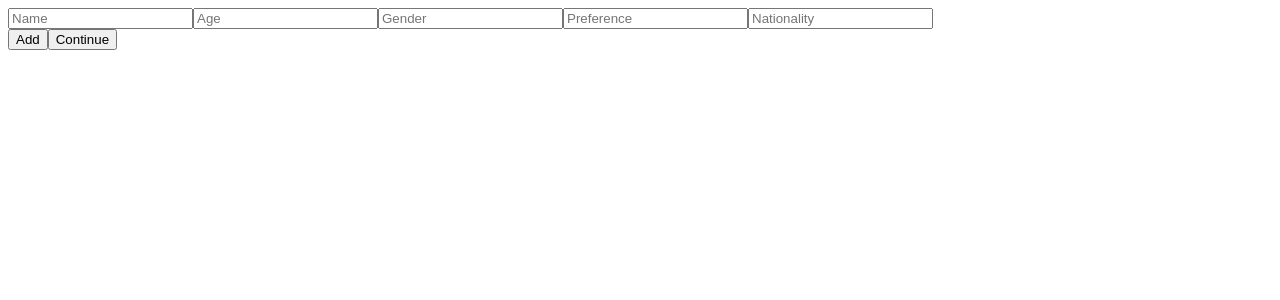
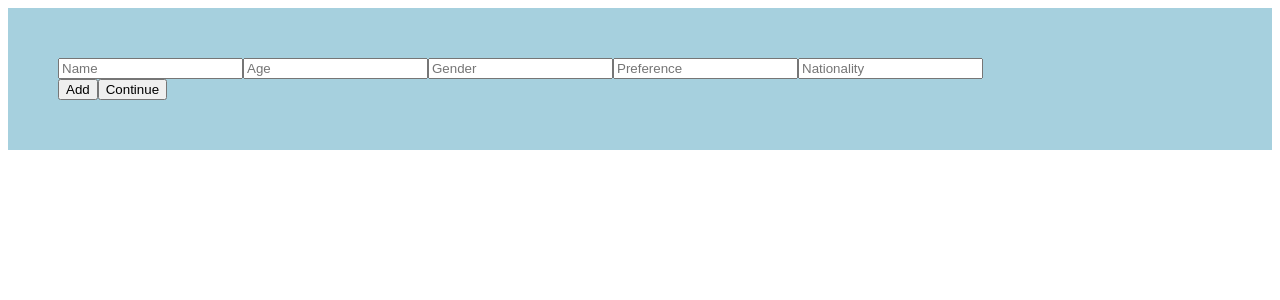
Before and after one commit to Ramizf25/Train-Booking-App, a React (Create React App) app: page /passenger in a window 1280 px wide. Shown: the top 300 px of the page. Built offline with nearby package versions, Linux system fonts and the light colour scheme.

Commit message:
ui work started

```diff
--- a/src/features/Passenger/passengerdetails.js
+++ b/src/features/Passenger/passengerdetails.js
@@ -1,10 +1,8 @@
 import axios from "axios";
 //import {useNavigate} from 'react-router-dom';
 import React, { useEffect, useState } from "react";
-// import './style.css'
-// const api = axios.create({
-//     baseURL: "http://127.0.0.1:8000/api/passenger-details/"
-// });
+import './style.css'
+
 
 function Passengerdetails() {
   const initialState = [
@@ -52,7 +50,7 @@ function Passengerdetails() {
   }
 
   return (
-    <div>
+    <div className="container">
       <div className="form">
         {data.map((passenger, index) => {
           return (
--- /dev/null
+++ b/src/features/Passenger/style.css
@@ -0,0 +1,4 @@
+.container {
+    padding: 50px;
+  background-color: rgb(166, 208, 222);
+}
```
